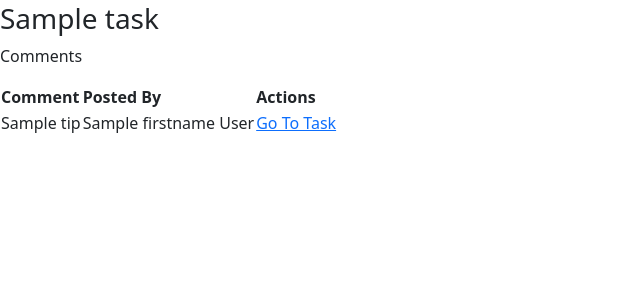
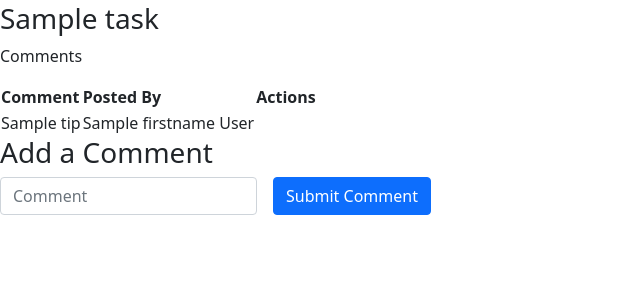
Before and after one commit to dalton-john7/Group12Project, a Flask app: template Group Project/G12_project/flask_app/templates/task_detail.html in a window 1280 px wide. Shown: the part 38-340 px from the top of the page, without its empty margins (0-640 px from the left). Run offline with Flask 2, Linux system fonts and the light colour scheme; the template is opened without the code that fills it: most values are stand-ins (such as "Sample title", 1, 10 or a date in 2020).

```diff
--- a/Group Project/G12_project/flask_app/controllers/comments.py
+++ b/Group Project/G12_project/flask_app/controllers/comments.py
@@ -13,3 +13,5 @@ def comment_on_task(task_id):
     }
     Comment.save(data)
     return redirect(f"/task/{task_id}")
+
+    # need delete route
--- a/Group Project/G12_project/flask_app/models/comment.py
+++ b/Group Project/G12_project/flask_app/models/comment.py
@@ -24,3 +24,5 @@ class Comment:
     def save(cls, data):
         query = "INSERT INTO comments (tip, task_id) VALUES(%(tip)s,%(task_id)s;"
         return connectToMySQL(DB).query_db(query,data)
+
+# need delete method
--- a/Group Project/G12_project/flask_app/templates/task_detail.html
+++ b/Group Project/G12_project/flask_app/templates/task_detail.html
@@ -26,17 +26,29 @@
         <tbody>
             {% for task in task: %}
                 <tr>
+                    <!-- not sure if these rows are going to pull the data, the multiple one to manys is making me scratch my head -->
                     <td>{{task.comment.tip}}</td>
-                    <td>{{task.user.firstname}} {{task.user.lastname}}</td>
-                    <td>
-                        <a href="/task/{{task.id}}">Go To Task</a>
-                        {% if task.user.id == user.id %}
-                        <a href="/task/edit/{{task.id}}">Edit</a>
-                        <a href="/task/delete/{{task.id}}">Delete</a>
+                    <td>{{task.comment.user.firstname}} {{task.comment.user.lastname}}</td>
+                    <!-- <td>
+                        {% if task.comment.user.id == user.id %}
+                        <a href="/comment/delete/{{comment.id}}">Delete</a>
                         {% endif %}
-                    </td>
+                    </td> -->
+                    <!-- ***************uncomment after delete method is implemented -->
                 </tr>
             {% endfor %}
         </tbody>
     </table>
+    <h3>Add a Comment</h3>
+    <form action="/comment/{{task.id}}">
+        <div class="row align-items-center g-3">
+            <div class="col-auto">
+                <label class="visually-hidden" for="inputEmail">Comment</label>
+                <input type="text" class="form-control" id="tip" placeholder="Comment">
+            </div>
+            <div class="col-auto">
+                <button type="submit" class="btn btn-primary">Submit Comment</button>
+            </div>
+        </div>
+    </form>
 </body>
```
Also changed, not shown: 1 other file.
